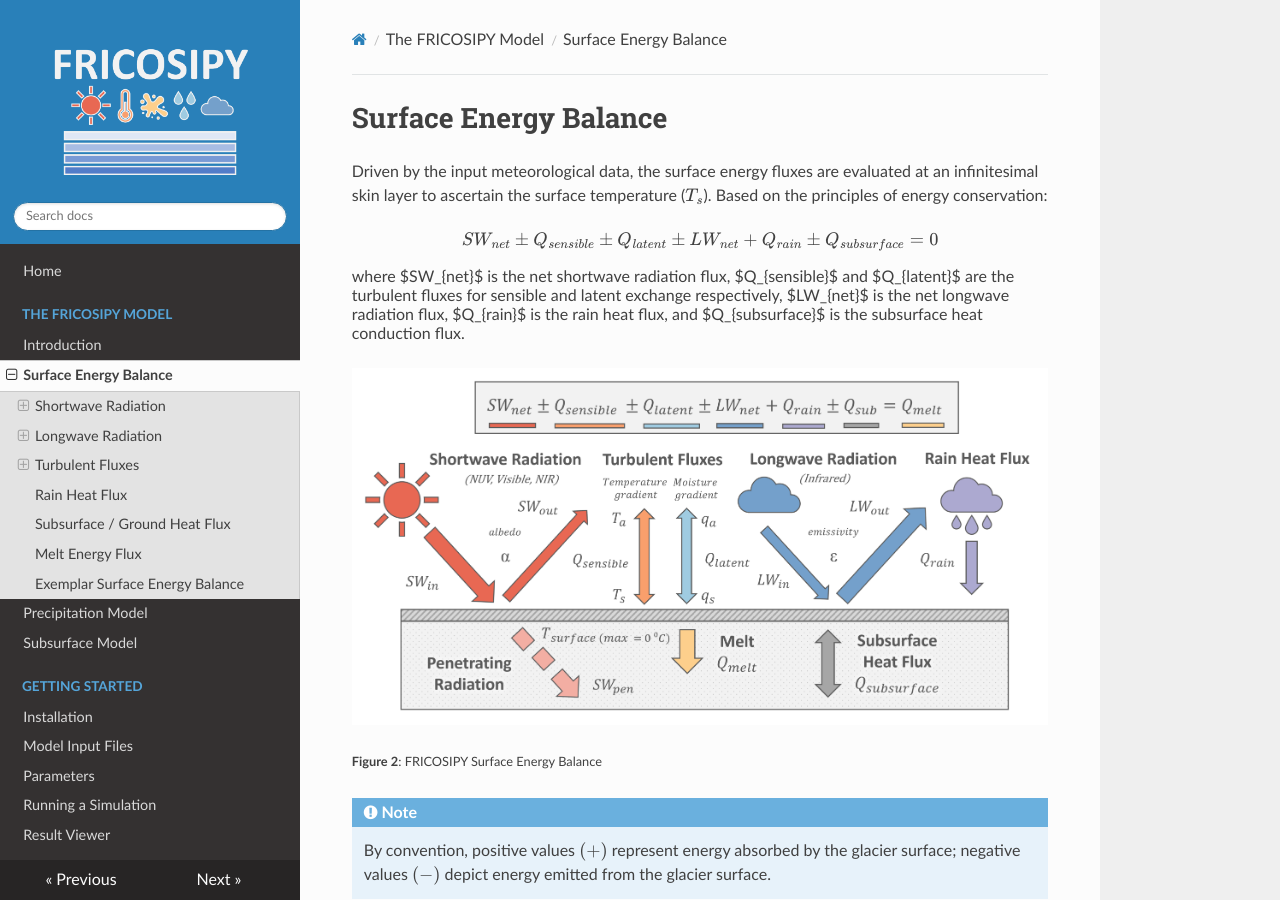
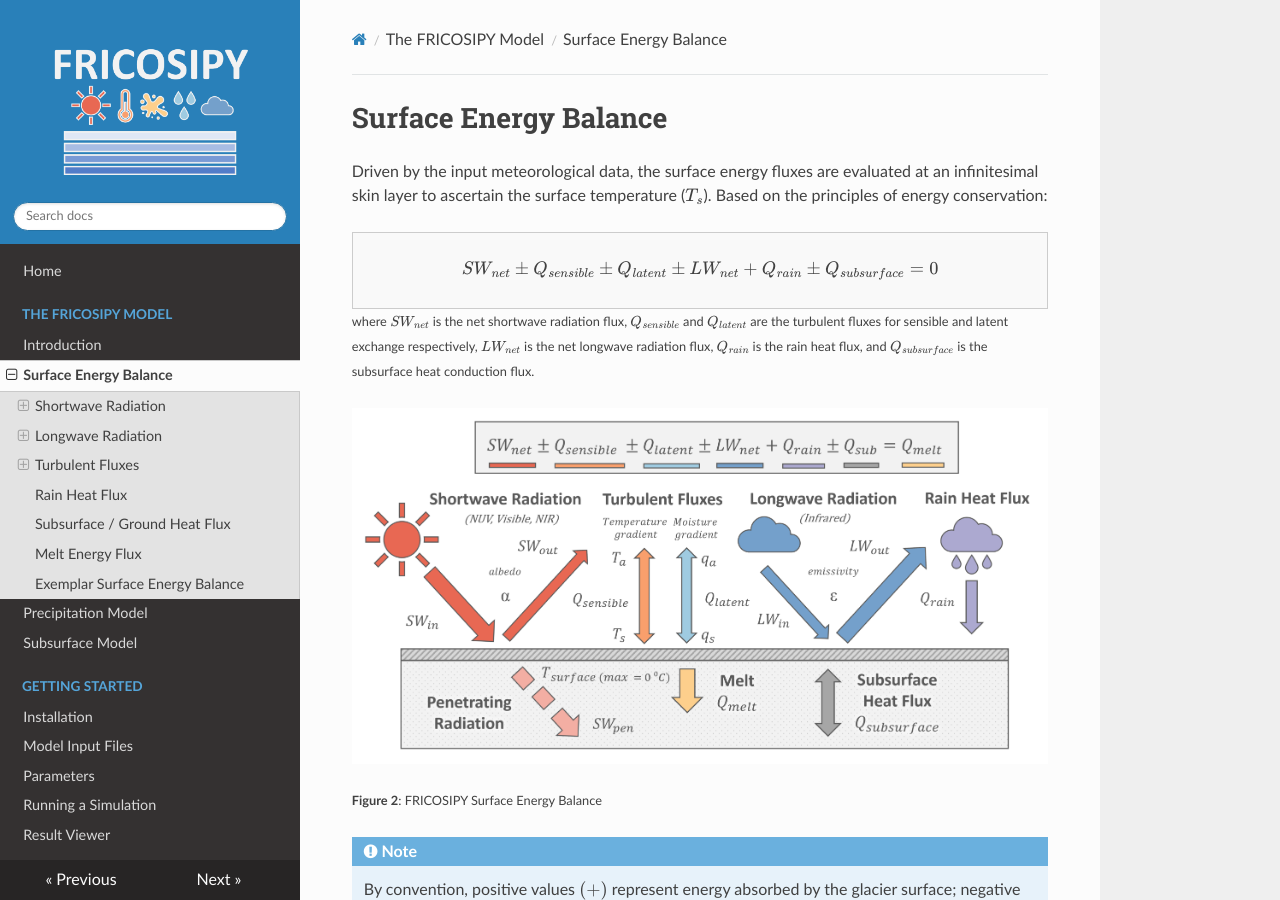
Before and after one commit to MarcusGastaldello/FRICOSIPY, an MkDocs documentation site: the page built from docs/surface_energy_balance.md, in a window 1280 px wide and 900 px high. Built offline with MkDocs 1.6.1, drawn with Linux system fonts in a browser that asks for light colours; nearby versions of some CDN libraries.

Commit message:
Update surface_energy_balance.md

```diff
--- a/docs/surface_energy_balance.md
+++ b/docs/surface_energy_balance.md
@@ -2,17 +2,12 @@
 
 Driven by the input meteorological data, the surface energy fluxes are evaluated at an infinitesimal skin layer to ascertain the surface temperature ($T_s$). Based on the principles of energy conservation:
 
-<figure class="math-figure">
-<div class="math-box">
+<div style="border:1px solid #ccc; padding:10px; background:#f9f9f9;">
 $$
 SW_{net} \pm Q_{sensible} \pm Q_{latent} \pm LW_{net} + Q_{rain} \pm Q_{subsurface} = 0
 $$
 </div>
-<figcaption>
-where $SW_{net}$ is the net shortwave radiation flux, $Q_{sensible}$ and $Q_{latent}$ are the turbulent fluxes for sensible and latent exchange respectively, $LW_{net}$ is the net longwave radiation flux, $Q_{rain}$ is the rain heat flux, and $Q_{subsurface}$ is the subsurface heat conduction flux.
-</figcaption>
-</figure>
-
+<small> where $SW_{net}$ is the net shortwave radiation flux, $Q_{sensible}$ and $Q_{latent}$ are the turbulent fluxes for sensible and latent exchange respectively, $LW_{net}$ is the net longwave radiation flux, $Q_{rain}$ is the rain heat flux, and $Q_{subsurface}$ is the subsurface heat conduction flux. </small>
 
 ![Alt text](images/FRICOSIPY_SEB.png)
 
```
